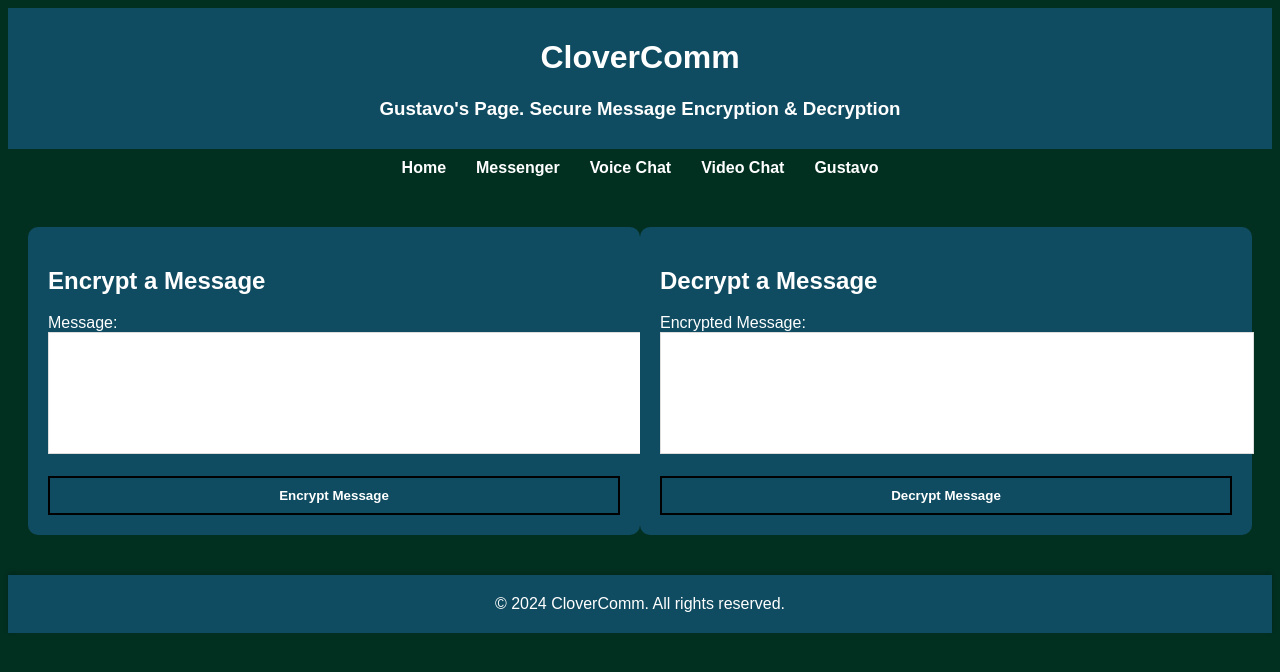
After one commit to oisin-mcg/CloverComm, a Flask app: page /gustavo in a window 1280 px wide. The commit adds this page. Shown: the top 672 px of the page. Run offline with Flask 3, Linux system fonts and the light colour scheme.

Commit message:
11/11/24
Conors+Gustavos push

```diff
--- a/app.py
+++ b/app.py
@@ -1,6 +1,6 @@
 from flask import Flask, redirect, request, url_for, render_template, flash
 #here i will call from the utils class, the defs i will need.
-from utils import hash_password, verify_password
+from utils import hash_password, verify_password, encryption, decryption
 #https://www.digitalocean.com/community/tutorials/how-to-make-a-web-application-using-flask-in-python-3
 app = Flask(__name__, template_folder="template", static_folder="static")
 #https://www.youtube.com/watch?v=mqhxxeeTbu0
@@ -30,9 +30,24 @@ def voice_view():
 def video_view():
     return render_template("video.html")
 
-@app.route("/email")
-def email_view():
-    return render_template("email.html")
+@app.route("/gustavo", methods=["GET", "POST"])
+def gustavo():
+    encrypted_message = None
+    decrypted_message = None
+
+    if request.method == "POST":
+        if 'encrypt' in request.form:
+            print("Encrypting message...")
+            message = request.form.get("message")
+            if message:
+                encrypted_message = encryption(message)
+        elif 'decrypt' in request.form:
+            print("Decrypting message...")
+            token = request.form.get("encrypted_message")
+            if token:
+                decrypted_message = decryption(token)
+
+    return render_template("gustavo.html", encrypted_message=encrypted_message, decrypted_message=decrypted_message)
 
 if __name__ == '__main__':
     app.run(debug=True)
--- a/static/style.css
+++ b/static/style.css
@@ -85,3 +85,43 @@ footer p {
     color: var(--text-color);
     font-size: 1em;
 }
+.message-section {
+    display: flex;
+    justify-content: space-between;
+    padding: 20px;
+}
+
+.form-container {
+    width: 48%;
+    padding: 20px;
+    background-color: #104C61;
+    color: #ffffff;
+}
+
+.display-box {
+    width: 100%;
+    max-width: 100%;
+    margin-top: 20px;
+    padding: 10px;
+    background-color: #000;
+    color: #ffffff;
+    overflow-wrap: break-word;
+}
+textarea, button {
+    width: 100%;
+    padding: 10px;
+    border: 1px solid #ddd;
+}
+
+textarea {
+    height: 100px;
+    resize: none;
+}
+
+button {
+    background-color: #104C61;
+    color: #ffffff;
+    border: 2px solid #000000;
+    font-weight: bold;
+}
+/* Gustavo's page css code ends*/
--- /dev/null
+++ b/template/gustavo.html
@@ -0,0 +1,62 @@
+<!DOCTYPE html>
+<html lang="en">
+<head>
+    <meta charset="UTF-8">
+    <meta name="viewport" content="width=device-width, initial-scale=1.0">
+    <title>Secure Messaging - CloverComm</title>
+    <link rel="stylesheet" href="{{ url_for('static', filename='style.css') }}">
+</head>
+<body id="emailBody">
+    <header>
+        <h1>CloverComm</h1>
+        <h3>Gustavo's Page. Secure Message Encryption & Decryption</h3>
+    </header>
+
+    <nav>
+        <ul>
+            <li><a href="{{ url_for('home') }}">Home</a></li>
+            <li><a href="{{ url_for('messenger_view') }}">Messenger</a></li>
+            <li><a href="{{ url_for('voice_view') }}">Voice Chat</a></li>
+            <li><a href="{{ url_for('video_view') }}">Video Chat</a></li>
+            <li><a href="{{ url_for('gustavo') }}">Gustavo</a></li>
+        </ul>
+    </nav>
+    <!-- https://jinja.palletsprojects.com/en/stable/templates/ -->
+    <section class="message-section">
+        <div class="form-container">
+            <h2>Encrypt a Message</h2>
+            <form method="POST">
+                <label for="message">Message:</label><br>
+                <textarea id="message" name="message" required></textarea><br><br>
+                <button type="submit" name="encrypt">Encrypt Message</button>
+            </form>
+
+            {% if encrypted_message %}
+                <div class="display-box" id="encryptedMessageBox">
+                    <h3>Encrypted Message:</h3>
+                    <p>{{ encrypted_message }}</p>
+                </div>
+            {% endif %}
+        </div>
+        <div class="form-container">
+            <h2>Decrypt a Message</h2>
+            <form method="POST">
+                <label for="encrypted_message">Encrypted Message:</label><br>
+                <textarea id="encrypted_message" name="encrypted_message" required></textarea><br><br>
+                <button type="submit" name="decrypt">Decrypt Message</button>
+            </form>
+
+            {% if decrypted_message %}
+                <div class="display-box" id="decryptedMessageBox">
+                    <h3>Decrypted Message:</h3>
+                    <p>{{ decrypted_message }}</p>
+                </div>
+            {% endif %}
+        </div>
+    </section>
+
+    <footer>
+        <p>&copy; 2024 CloverComm. All rights reserved.</p>
+    </footer>
+</body>
+</html>
--- a/template/messenger.html
+++ b/template/messenger.html
@@ -17,10 +17,8 @@
             <li><a href="{{ url_for('home') }}">Home</a></li>
             <li><a href="{{ url_for('voice_view') }}">Voice Chat</a></li>
             <li><a href="{{ url_for('video_view') }}">Video Chat</a></li>
-            <li><a href="{{ url_for('email_view') }}">Email</a></li>
+            <li><a href="{{ url_for('gustavo') }}">Gustavo</a></li>
         </ul>
-    </nav>
-
         <section>
             <h2>Messenger</h2>
             <p>Enter your password to be hashed here...</p>
--- a/template/video.html
+++ b/template/video.html
@@ -4,7 +4,7 @@
     <meta charset="UTF-8">
     <meta name="viewport" content="width=device-width, initial-scale=1.0">
     <title>Video Chat - CloverComm</title>
-    <link rel="stylesheet"href="{{ url_for('static', filename='style.css') }}"/>
+    <link rel="stylesheet" href="{{ url_for('static', filename='style.css') }}">
 </head>
 <body id="videoBody">
     <header>
@@ -15,8 +15,9 @@
     <nav>
         <ul>
             <li><a href="{{ url_for('home') }}">Home</a></li>
+            <li><a href="{{ url_for('messenger_view') }}">Messenger</a></li>
             <li><a href="{{ url_for('voice_view') }}">Voice Chat</a></li>
-            <li><a href="{{ url_for('email_view') }}">Email</a></li>
+            <li><a href="{{ url_for('gustavo') }}">Gustavo</a></li>
         </ul>
     </nav>
 
--- a/template/voice.html
+++ b/template/voice.html
@@ -4,7 +4,7 @@
     <meta charset="UTF-8">
     <meta name="viewport" content="width=device-width, initial-scale=1.0">
     <title>Voice Chat - CloverComm</title>
-    <link rel="stylesheet" href="{{ url_for('static', filename='style.css') }}"/>
+    <link rel="stylesheet" href="{{ url_for('static', filename='style.css') }}">
 </head>
 <body id="voiceBody">
     <header>
@@ -15,8 +15,9 @@
     <nav>
         <ul>
             <li><a href="{{ url_for('home') }}">Home</a></li>
+            <li><a href="{{ url_for('messenger_view') }}">Messenger</a></li>
             <li><a href="{{ url_for('video_view') }}">Video Chat</a></li>
-            <li><a href="{{ url_for('email_view') }}">Email</a></li>
+            <li><a href="{{ url_for('gustavo') }}">Gustavo</a></li>
         </ul>
     </nav>
 
```
Also changed, not shown: template/email.html (deleted, +0 -38 lines), template/index.html (+3 -6 lines), utils.py (+20 -0 lines). Lines whose indentation alone changed are shown as unchanged.
